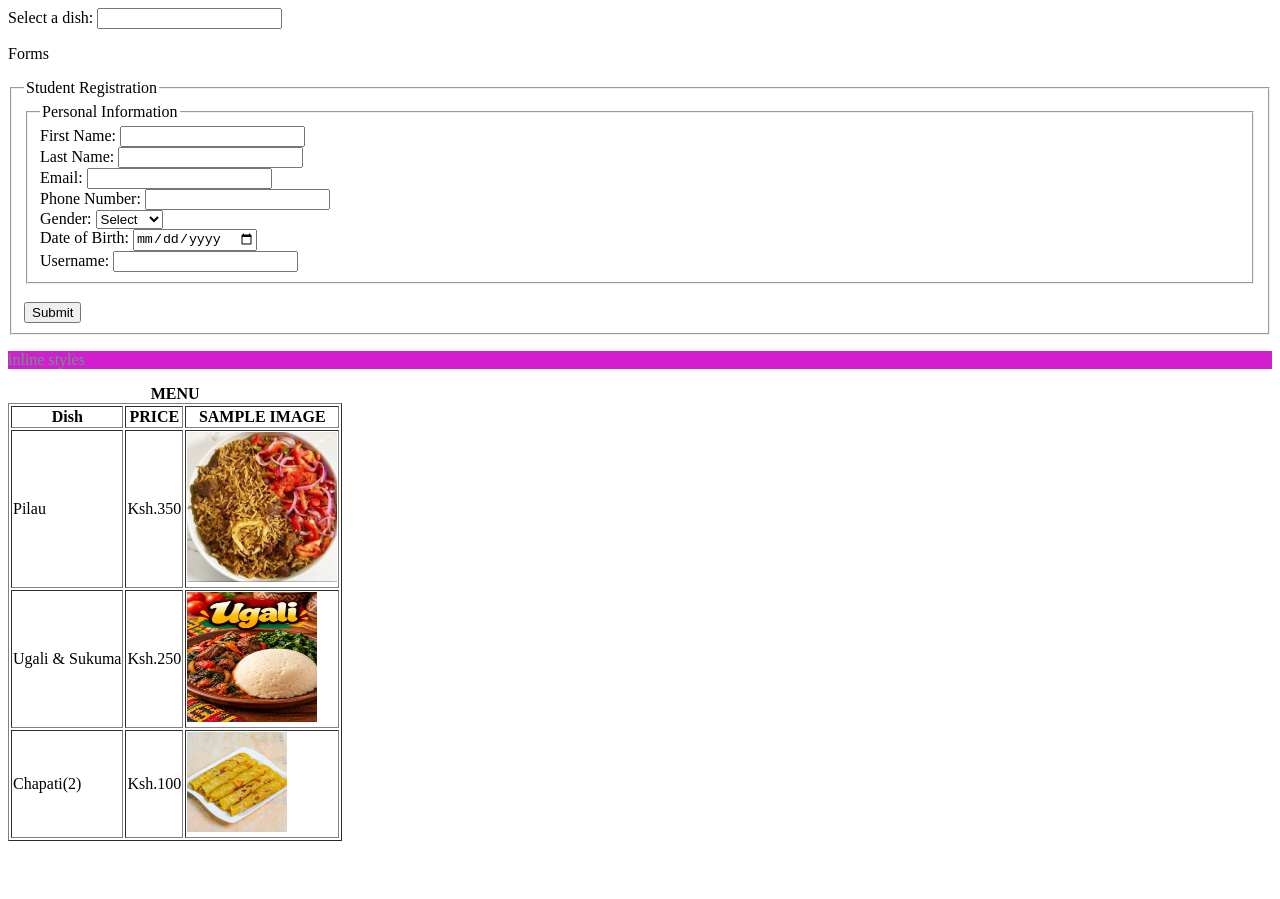
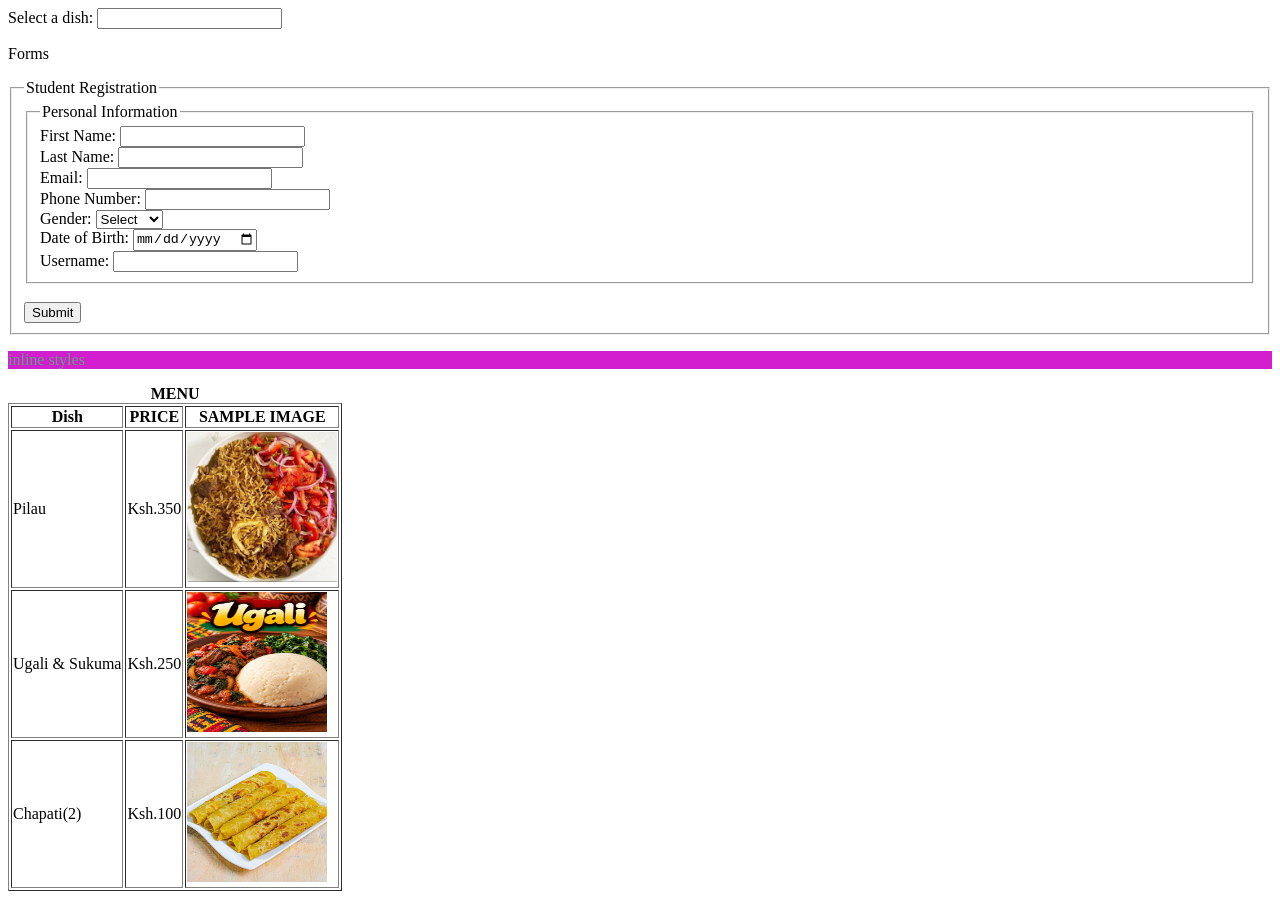
Before and after one commit to muthoniloise46-ops/Mama-Njeri-Assignment-3, a plain HTML site: page index.html in a window 1280 px wide. Before the commit the page ends 849 px from the top, so only its background shows below. Drawn offline with Linux system fonts and the light colour scheme.

Commit message:
Restore index.html with original content

```diff
--- a/index.html
+++ b/index.html
@@ -101,7 +101,7 @@
                 <td>Ugali & Sukuma</td>
                 <td>Ksh.250</td>
                 <td>
-                <img src="Images/Ugali & Sukuma.jpg.jpeg"alt="Ugali & Sukuma" width="130" height="130">
+                <img src="Images/Ugali & Sukuma.jpg.jpeg"alt="Ugali & Sukuma" width="140" height="140">
                 </td>
             </tr>
 
@@ -109,7 +109,7 @@
                 <td>Chapati(2)</td>
                 <td>Ksh.100</td>
                 <td>
-                    <img src="Images/Chapati.jpg.jpeg" alt="Chapati" width="100" height="100">
+                    <img src="Images/Chapati.jpg.jpeg" alt="Chapati" width="140" height="140">
                 </td>
             </tr>
 
```
